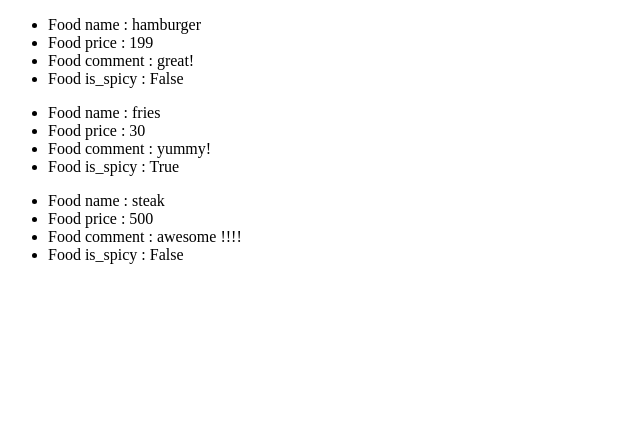
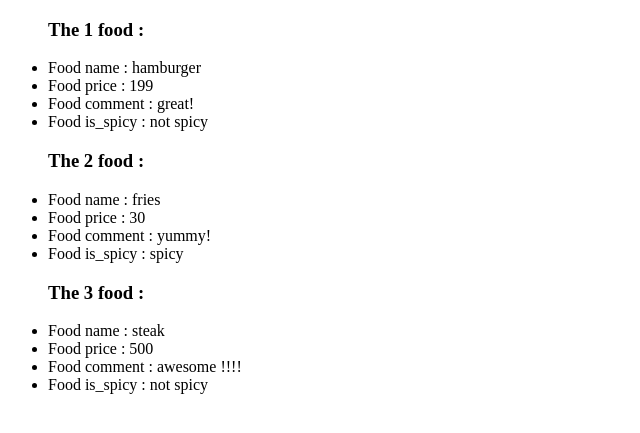
Before and after one commit to yennanliu/dj-restaurants, a Django app: page /menu/ in a window 1280 px wide. Shown: the top 433 px of the page, without its empty margins (0-640 px from the left). Run offline with Django 3.2, Linux system fonts and the light colour scheme.

Commit message:
update menu.html

```diff
--- a/mysite/templates/menu.html
+++ b/mysite/templates/menu.html
@@ -7,11 +7,17 @@
 <body>
 	{% for food in foods %}
 	<ul>
+		<h3>The  {{forloop.counter}} food : </h3>
 		<li> Food name : {{food.name}} </li>
 		<li> Food price : {{food.price}} </li>
 		<li> Food comment : {{food.comment}} </li>
-		<li> Food is_spicy : {{food.is_spicy}} </li>
+		<!-- <li> Food is_spicy : {{food.is_spicy}} </li> -->
+		<li> Food is_spicy :  {% if food.is_spicy %} spicy {% else %}
+			not spicy {% endif %}
+		</li>
 	</ul>
+	{% empty %}
+	    <p>THIS RESTAURTANT SELLS NOTHING</p>
     {% endfor %}
 </body>
 </html>
```
